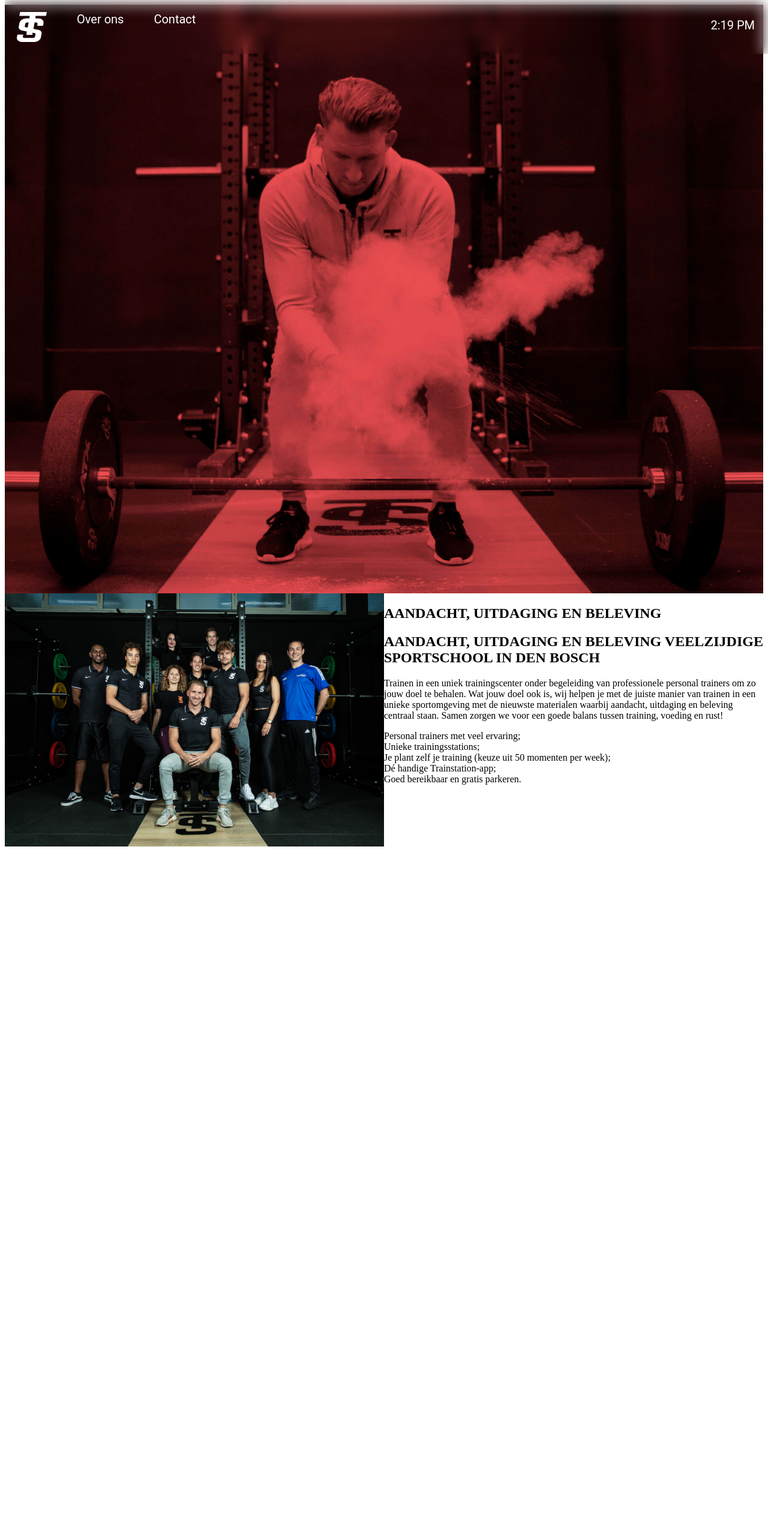
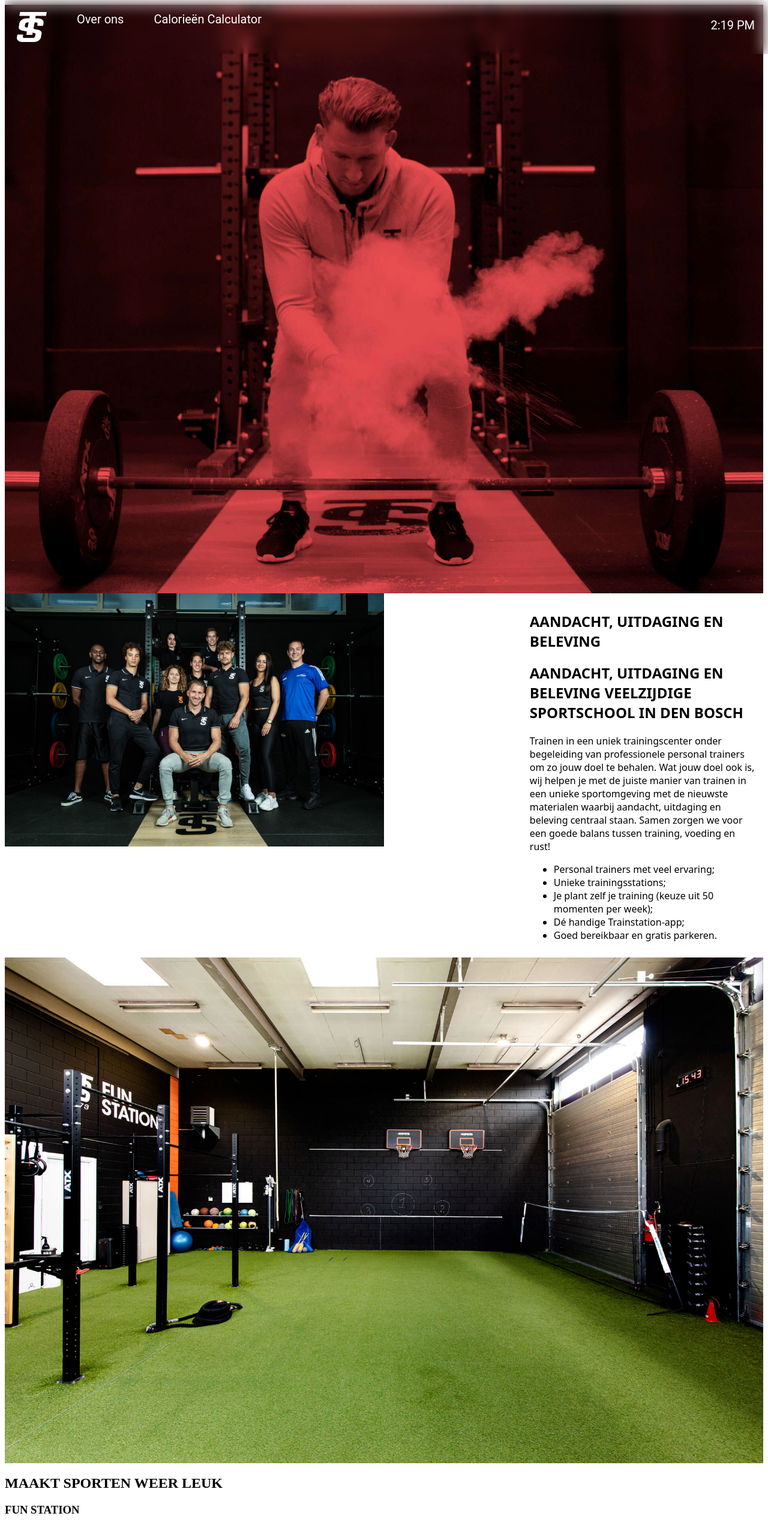
Before and after one commit to KW1C-OwenRamaekers/Site-voor-praktijk, a PHP site: page / in a window 1280 px wide. Shown: the whole page at 60% size. Before the commit the page ends 1411 px from the top, so only its background shows below. Run offline with PHP 8.4, Linux system fonts and the light colour scheme.

Commit message:
modified:   css/style.css 	new file:   images/sportruimte.png 	modified:   index.php 	renamed:    pages/contact.php -> pages/calcalc.php

```diff
--- a/css/style.css
+++ b/css/style.css
@@ -69,10 +69,15 @@ div {
   display: block;
 }
 
-.text-right {
+#text-right {
     text-align: left;
     float: right;
     width: 30%;
-    padding: 20px;
+    padding: 10px;
     font-family: system-ui, -apple-system, BlinkMacSystemFont, 'Segoe UI', Roboto, Oxygen, Ubuntu, Cantarell, 'Open Sans', 'Helvetica Neue', sans-serif;
 }
+
+#sportruimteimg {
+    width: 100%;
+    height: auto;
+}
--- a/index.php
+++ b/index.php
@@ -17,7 +17,7 @@ Date: 20/2/2024 - 7/3/2024
         <ul id="topnav">
             <li class="topbar"><a href="index.php"> <img src="images/logo.png" alt="Trainstation073.nl logo"></a></li>
             <li class="topbar"><a class="menu" href="pages/overons.php">Over ons</a></li>
-            <li class="topbar"><a class="menu" href="pages/contact.php">Contact</a></li>
+            <li class="topbar"><a class="menu" href="pages/calcalc.php">Calorieën Calculator</a></li>
             <li class="topbar" id="time"><?php echo date('g:i A'); ?></li>
         </ul>
     </div>
@@ -50,5 +50,11 @@ Date: 20/2/2024 - 7/3/2024
     </ul>
     </article>
     <article id="sportruimte">
+    <img src="images/sportruimte.png" alt="sportruimte" id="sportruimteimg">
+    <article id="text-left">
+    <h2>MAAKT SPORTEN WEER LEUK</h2>
+    <h1>FUN STATION</h1>
+    </article>
+    </article>
 </body>
 </html>
```
Also changed, not shown: images/sportruimte.png (added), pages/calcalc.php (added), pages/contact.php (deleted).
